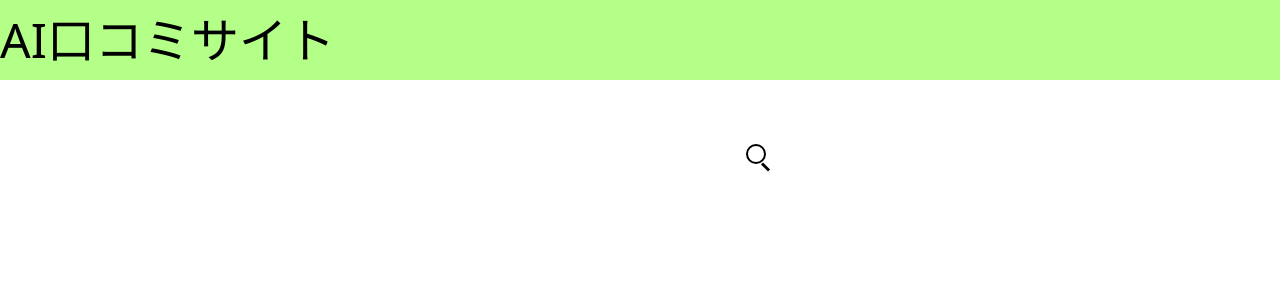
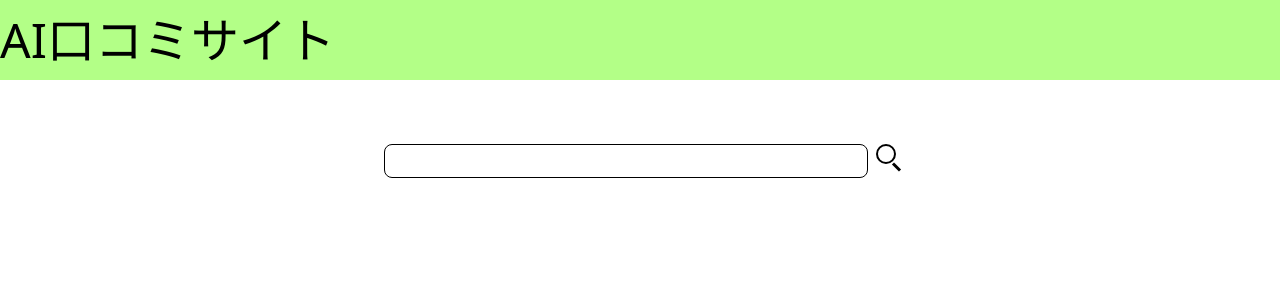
Before and after one commit to Shicoku/d-project, a Next.js app: page / in a window 1280 px wide. Shown: the top 300 px of the page. Built offline with nearby package versions, Linux system fonts and the light colour scheme.

Commit message:
テキストボックの大きさ調整

```diff
--- a/app/styles/home.module.css
+++ b/app/styles/home.module.css
@@ -6,12 +6,24 @@
   padding: 4rem 1.5rem;
 }
 
+.search {
+  display: flex;
+  gap: 8px;
+  width: min(100%, 32rem);
+}
+
 .input {
   /*padding: 0.875rem 1rem;*/
+  flex: 1;
+  min-width: 0;
+  width: auto;
+  height: 5%;
   outline: none;
   transition:
     border-color 150ms,
     box-shadow 150ms;
+  border: solid 1px #000;
+  border-radius: 8px;
 }
 
 .sarchBox {
```
